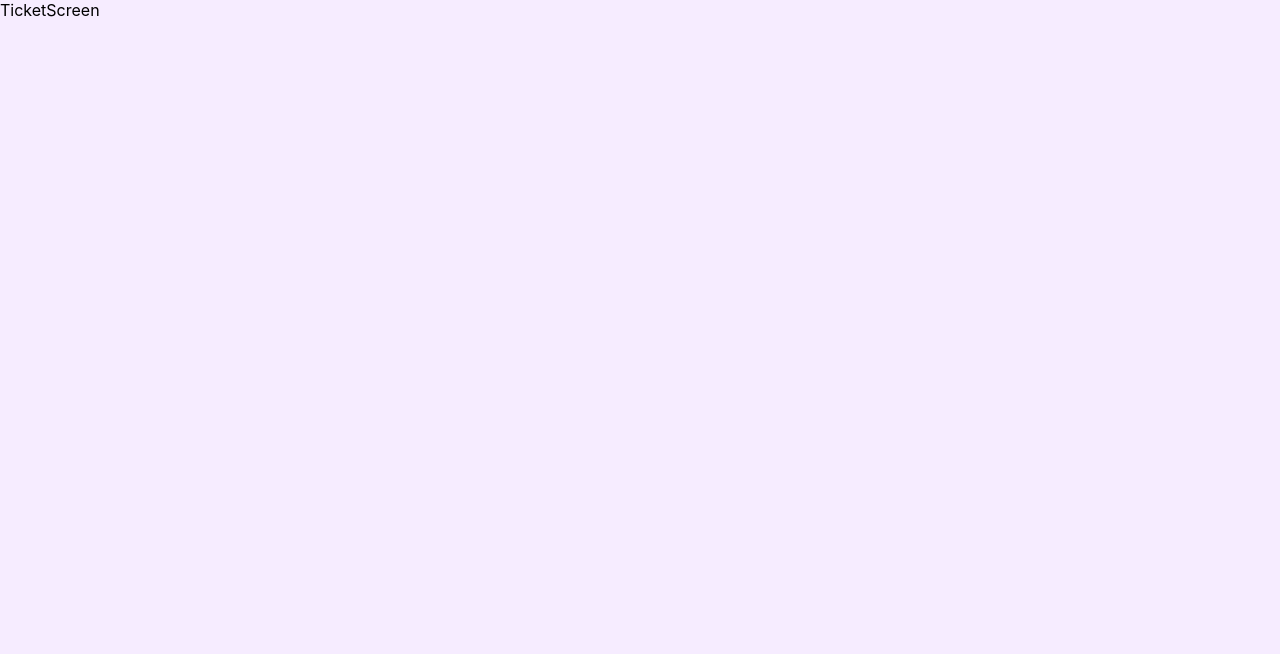
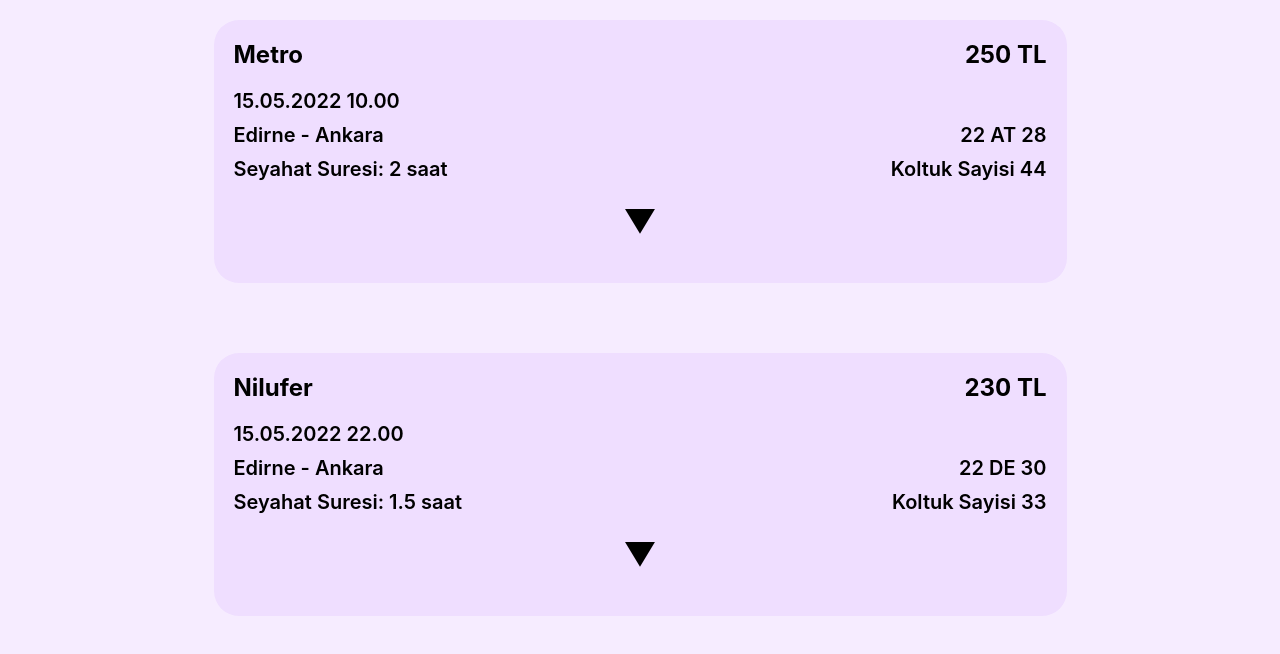
Before and after one commit to oguzatakan/bus-reservation-app, a React (Create React App) app: page /ticket in a window 1280 px wide. Shown: the top 654 px of the page. Built offline with nearby package versions, Linux system fonts and the light colour scheme.

Commit message:
trip details component created

```diff
--- /dev/null
+++ b/src/components/TravelSelection/List/List.jsx
@@ -0,0 +1,16 @@
+import React from "react";
+import TripDetails from "../../TripDetails/TripDetails";
+
+const List = (props) => {
+  const { data } = props;
+
+  return (
+    <div>
+      {data.map((x, index) => {
+       return <TripDetails data={x} key={index} />;
+      })}
+    </div>
+  );
+};
+
+export default List;
--- /dev/null
+++ b/src/components/TripDetails/TripDetails.css
@@ -0,0 +1,43 @@
+.trip-details__wrapper {
+  width: 100%;
+  text-align: center;
+}
+
+.trip-details__components {
+  user-select: none;
+  width: 813px;
+  display: inline-block;
+  flex-direction: column;
+  align-items: center;
+  padding: 20px;
+  background-color: #efdeff;
+  margin: 20px 20px 50px 20px;
+  border-radius: 25px;
+}
+
+.trip-details-company {
+  display: flex;
+  justify-content: space-between;
+  margin-bottom: 20px;
+}
+
+.trip-details-company-text {
+  font-weight: 700;
+  font-size: 24px;
+}
+
+.trip-details-row {
+  margin-bottom: 10px;
+  display: flex;
+  justify-content: space-between;
+}
+
+.trip-details-text {
+  font-size: 20px;
+  font-weight: 600;
+}
+
+.trip-details-more {
+  cursor: pointer;
+  user-select: none;
+}
--- /dev/null
+++ b/src/components/TripDetails/TripDetails.jsx
@@ -0,0 +1,88 @@
+import React, { useState } from "react";
+
+import "./TripDetails.css";
+
+const TripDetails = (props) => {
+  const { busType, company, price, duration, plate, from, to, seats, date } =
+    props.data;
+
+  const [expand, setExpand] = useState(false);
+
+  return (
+    <div className="trip-details__wrapper">
+      <div className="trip-details__components">
+        <div className="trip-details-company">
+          <span className="trip-details-company-text">{company}</span>
+          <span className="trip-details-company-text">{price}</span>
+        </div>
+
+        <div className="trip-details-row">
+          <span className="trip-details-text">{date}</span>
+        </div>
+
+        <div className="trip-details-row">
+          <span className="trip-details-text">
+            {from} {"  -  "}
+            {to}
+          </span>
+          <span className="trip-details-text">{plate}</span>
+        </div>
+
+        <div className="trip-details-row">
+          <span className="trip-details-text">Seyahat Suresi: {duration}</span>
+          <span className="trip-details-text">
+            Koltuk Sayisi {busType === 1 ? "44" : "33"}
+          </span>
+        </div>
+
+        <div className="trip-details__col">
+          <div style={{ display: expand == true ? "block" : "none" }}>
+            {/* <BusComponent data={props.data} />  */}
+          </div>
+        </div>
+        <h1
+          className="trip-details-more"
+          onClick={() => {
+            setExpand(!expand);
+          }}
+        >
+          {expand == true ? "▲" : "▼"}
+        </h1>
+      </div>
+
+      {/* <div className="trip-details__components">
+        <div className="trip-details__info">
+          <h2 className="trip-details__place">
+            {from} {"  -  "}
+            {to}
+          </h2>
+          <h2 className="trip-details__company">
+            {company}
+            {"  -  Tip "}
+            {busType}
+          </h2>
+          <h2 className="trip-details__company">{plate}</h2>
+          <div className="trip-details__row">
+            <h2 className="trip-details__date">{date}</h2>
+            <h2 className="trip-details__price">{price}</h2>
+          </div>
+        </div>
+        <div className="trip-details__col">
+          <div style={{ display: expand == true ? "block" : "none" }}>
+            {/* <BusComponent data={props.data} />
+          </div>
+        </div>
+        <h1
+          className="trip-details__show__more"
+          onClick={() => {
+            setExpand(!expand);
+          }}
+        >
+          {expand == true ? "▲" : "…"}
+        </h1>
+      </div> */}
+    </div>
+  );
+};
+
+export default TripDetails;
--- a/src/data/newTravel..js
+++ b/src/data/newTravel.js
@@ -3,6 +3,7 @@
   price: "",
   company: "",
   from: "",
+  duration:"",
   plate: "",
   to: "",
   date: "",
--- a/src/pages/TicketScreen/TicketScreen.jsx
+++ b/src/pages/TicketScreen/TicketScreen.jsx
@@ -1,9 +1,13 @@
-import React from 'react'
-import "./TicketScreen.css"
+import React from "react";
+import List from "../../components/TravelSelection/List/List";
+import "./TicketScreen.css";
+import { data } from "../../data/travels";
 const TicketScreen = () => {
   return (
-    <div>TicketScreen</div>
-  )
-}
+    <div>
+      <List data={data} />
+    </div>
+  );
+};
 
-export default TicketScreen
+export default TicketScreen;
```
Also changed, not shown: src/store/travel.js (added, +28 -0 lines), src/components/TravelSelection/List/List.css (added).
